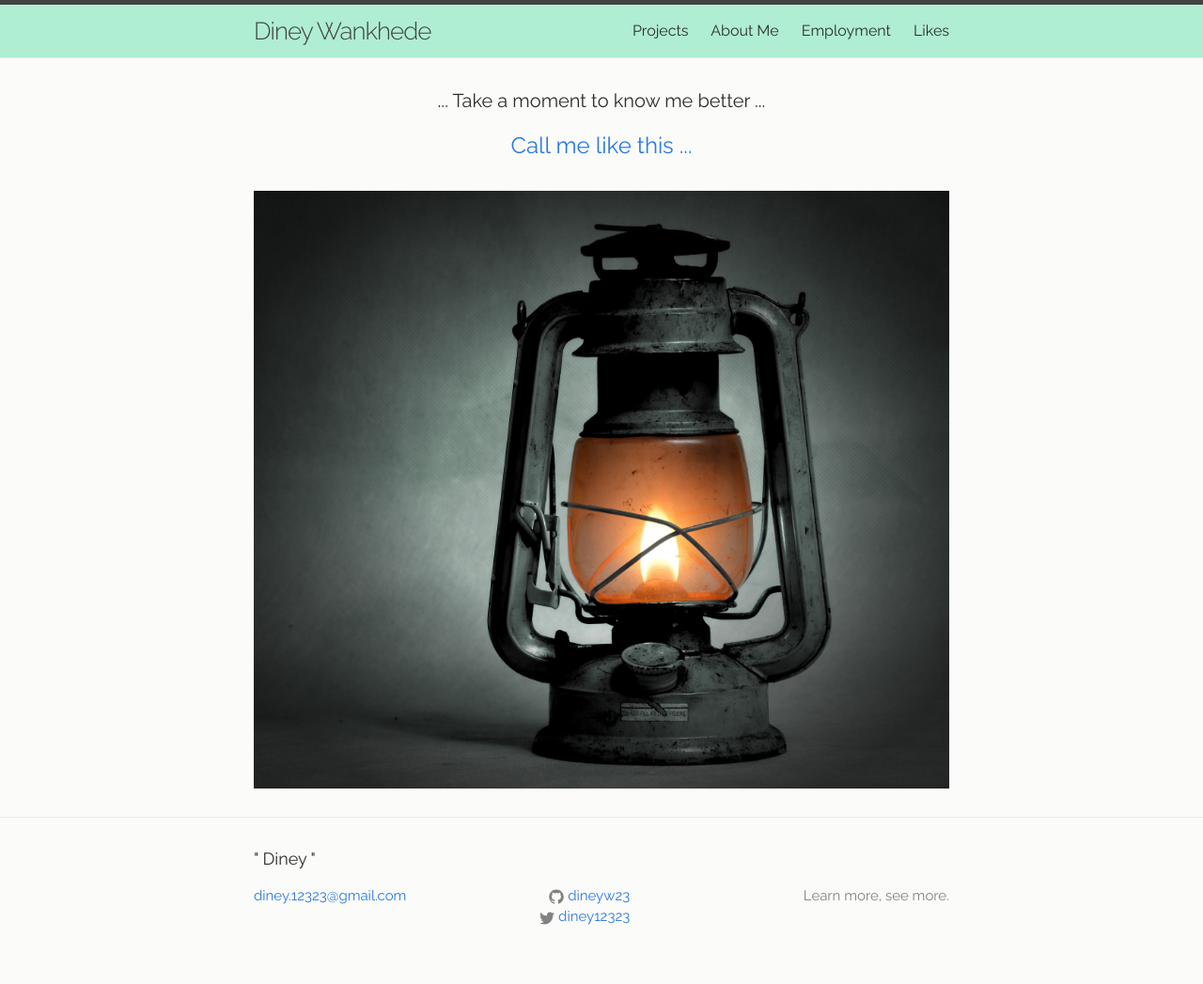
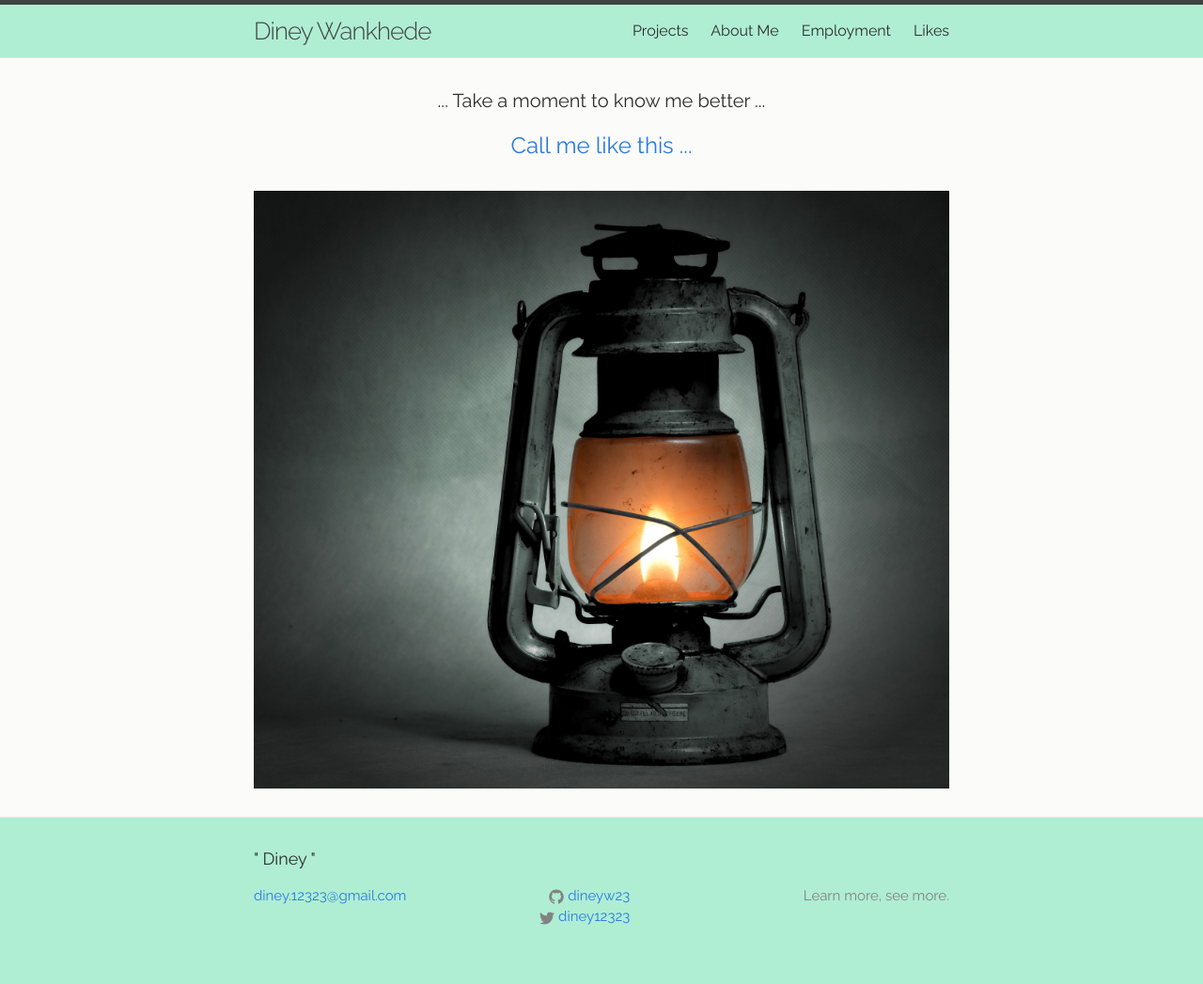
Before and after one commit to dineyw23/dineyw23.github.io, a Jekyll site: the page built from index.html, in a window 1280 px wide. Shown: the whole page at 94% size. Built offline with Jekyll 4.4.1, drawn with Linux system fonts in a browser that asks for light colours.

Commit message:
Foot color change

```diff
--- a/_sass/_layout.scss
+++ b/_sass/_layout.scss
@@ -100,6 +100,7 @@
 .site-footer {
     border-top: 1px solid $grey-color-light;
     padding: $spacing-unit 0;
+    background-color: $head-foot-color;
 }
 
 .footer-heading {
```
